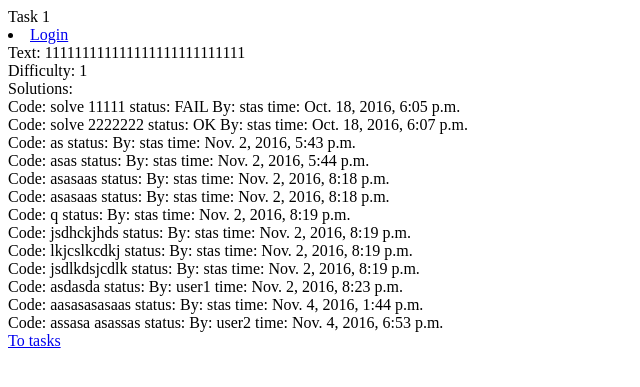
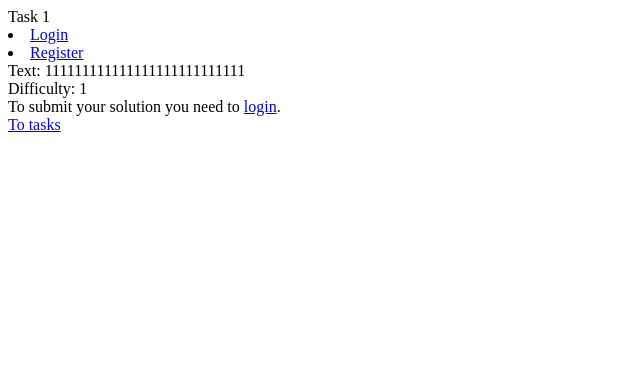
Before and after one commit to MrTsepa/track_web, a Django app: page /tasks/1 in a window 1280 px wide. Shown: the top 387 px of the page, without its empty margins (0-640 px from the left). Run offline with Django 3.2, Linux system fonts and the light colour scheme; data comes from the database, SQL or seed files in the repository; both versions use the stored data as it was after the commit.

Commit message:
showing only user own solutions

```diff
--- a/src/tasks/templates/tasks/task_detail_and_create.html
+++ b/src/tasks/templates/tasks/task_detail_and_create.html
@@ -6,26 +6,43 @@
         <li>{{ user }}</li>
         <li><a href="{% url 'core:logout' %}?next={{ request.path }}" class="button">Logout</a></li>
     {% else %}
-        <a href="#">
-            <li><a href="{% url 'core:login' %}?next={{ request.path }}" class="button">Login</a></li>
-        </a>
+        <li><a href="{% url 'core:login' %}?next={{ request.path }}" class="button">Login</a></li>
+        <li><a href="{% url 'core:register' %}" class="button">Register</a></li>
     {% endif %}
-    <div>
 
-	    <div>Text: {{ task.text }}</div>
-	    <div>Difficulty: {{ task.difficulty }}</div>
-	    <div>Solutions:</div>
-	    {% for solution in task.solutions.all %}
-	        <div>Code: {{ solution.code }} status: {{solution.status}} By: {{solution.user}} time: {{ solution.time }}</div>
-	    {% endfor %}
-    </div>
+    <div>Text: {{ task.text }}</div>
+    <div>Difficulty: {{ task.difficulty }}</div>
+
     {% if user.is_authenticated %}
+        <div>Solutions:</div>
+        <table border="1">
+        <tr>
+            <td>Code</td>
+            <td>Status</td>
+            <td>Author</td>
+            <td>Time</td>
+        </tr>
+        {% for solution in task.user_solutions %}
+            <tr>
+                <td>{{ solution.code }}</td>
+                <td>{{ solution.status }}</td>
+                <td>{{ solution.user }}</td>
+                <td>{{ solution.time }}</td>
+            </tr>
+        {% endfor %}
+        </table>
+
         <div>
         <form action="" method="post">{% csrf_token %}
             {{ form.as_p }}
             <input type="submit" value="Submit" />
         </form>
         </div>
+    {% else %}
+        <div>To submit your solution you need to
+            <a href = "{% url "core:login" %}?next={{ request.path }}">login</a>.
+        </div>
     {% endif %}
+
     <div><a href="{% url 'tasks:task_list' %}">To tasks</a> </div>
 {% endblock %}
--- a/src/tasks/urls.py
+++ b/src/tasks/urls.py
@@ -1,8 +1,7 @@
 from django.conf.urls import url
-from views import TaskList, TaskDetail, TaskDetailAndCreate
+from views import TaskList,      TaskDetailAndCreate
 
 urlpatterns = [
     url(r'^(?P<pk>[0-9]+)$', TaskDetailAndCreate.as_view(), name='task_detail_and_create'),
-    # url(r'^(?P<pk>[0-9]+)$', TaskDetail.as_view(), name='task_detail'),
     url(r'$', TaskList.as_view(), name='task_list'),
 ]
--- a/src/tasks/views.py
+++ b/src/tasks/views.py
@@ -14,11 +14,6 @@ class TaskList(ListView):
     model = Task
 
 
-class TaskDetail(DetailView):
-    template_name = 'tasks/task_detail.html'
-    model = Task
-
-
 class TaskDetailAndCreate(CreateView):
     model = apps.get_model('solutions.Solution')
     template_name = 'tasks/task_detail_and_create.html'
@@ -26,11 +21,15 @@ class TaskDetailAndCreate(CreateView):
 
     def dispatch(self, request, pk=None, *args, **kwargs):
         self.task = get_object_or_404(Task, id=pk)
+        if self.request.user.is_authenticated:
+            print self.request.user.is_authenticated
+            self.task.user_solutions = self.task.solutions.filter(user=self.request.user)
         return super(TaskDetailAndCreate, self).dispatch(request, *args, **kwargs)
 
     def get_context_data(self, **kwargs):
         context = super(TaskDetailAndCreate, self).get_context_data(**kwargs)
         context['task'] = self.task
+        # context['user_solutions'] = self.task.solutions.filter(user=self.request.user)
         return context
 
     def get_success_url(self):
```
Also changed, not shown: src/tasks/templates/tasks/task_detail.html (deleted, +0 -23 lines), src/tasks/templates/tasks/task_list.html (+3 -6 lines), src/db.sqlite3.
